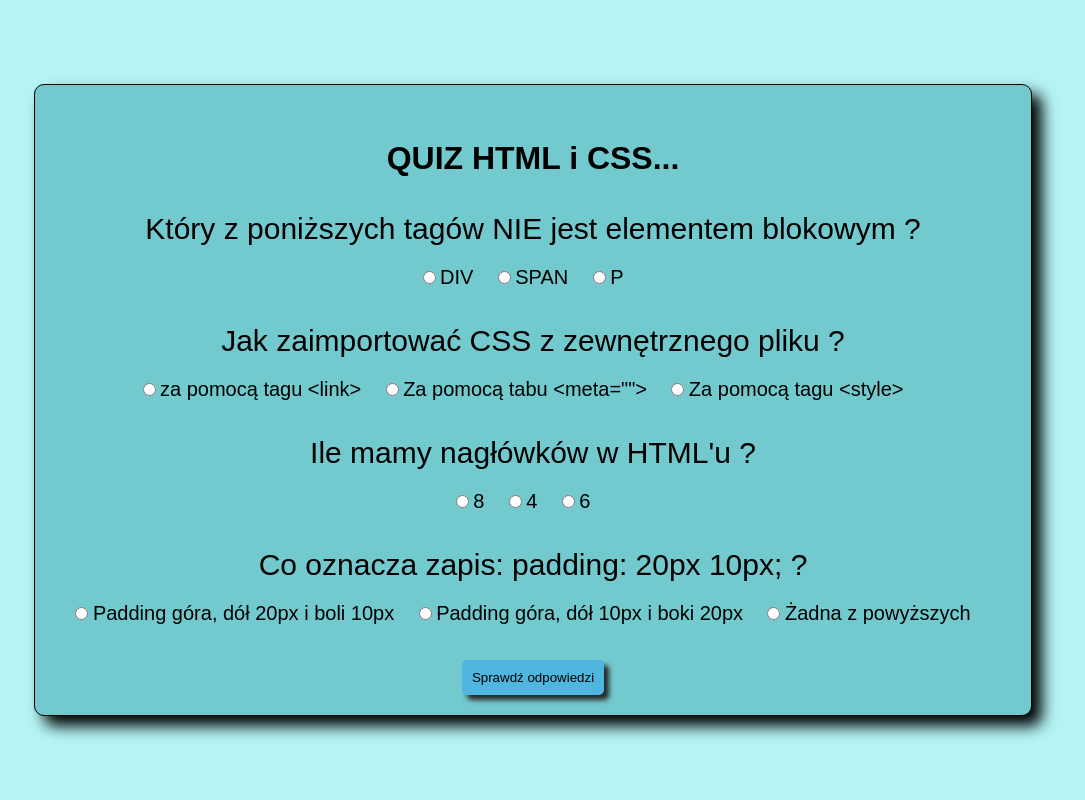
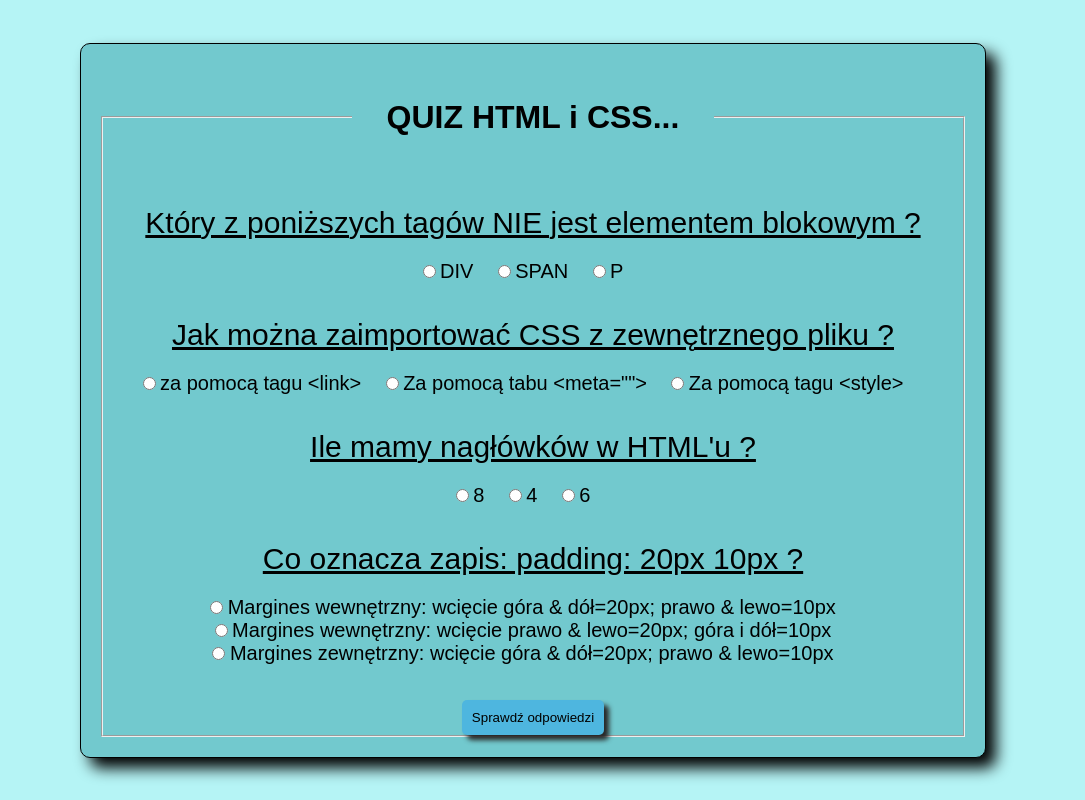
Before and after one commit to PiotrLassotta1989/apka_q, a plain HTML site: page index.html in a window 1280 px wide. Shown: the whole page, without its empty margins (107-1192 px from the left). Drawn offline with Linux system fonts and the light colour scheme.

Commit message:
poprawka02

```diff
--- a/css/style.css
+++ b/css/style.css
@@ -16,7 +16,7 @@ body {
 }
 
 .box {
-	padding: 20px 0px;
+	padding: 20px 20px;
 	background-color: rgb(114, 201, 206);
 	box-shadow: 10px 10px 15px #000;
 	border-radius: 10px;
@@ -27,12 +27,14 @@ body {
 h1 {
 	margin: 35px;
 	text-align: center;
+
 }
 
 h3.question {
 	margin-bottom: 20px;
 	font-size: 30px;
 	font-weight: normal;
+	text-decoration: underline;
 }
 
 .box-answer {
--- a/index.html
+++ b/index.html
@@ -12,8 +12,11 @@
 <body>
 
 	<form class="box" action="|">
+		<fieldset>
+			<legend>
+				<h1> QUIZ HTML i CSS...</h1>
+			</legend>
 
-		<h1> QUIZ HTML i CSS...</h1>
 
 			<div class="box-answer">
 				<h3 class="question">Który z poniższych tagów NIE jest elementem blokowym ?</h3>
@@ -30,7 +33,7 @@
 
 
 			<div class="box-answer">
-			<h3 class="question">Jak zaimportować CSS z zewnętrznego pliku ?</h3>
+				<h3 class="question">Jak można zaimportować CSS z zewnętrznego pliku ?</h3>
 
 				<input type="radio" name="question-2" id="answer-4" class="answer" value="true" />
 				<label for="answer-4">za pomocą tagu &ltlink&gt</label>
@@ -45,7 +48,7 @@
 
 			<div class="box-answer">
 				<h3 class="question">Ile mamy nagłówków w HTML'u ?</h3>
-
+				<div>
 					<input type="radio" name="question-3" id="answer-7" class="answer" value="false" />
 					<label for="answer-7">8</label>
 
@@ -55,23 +58,28 @@
 					<input type="radio" name="question-3" id="answer-9" class="answer" value="true" />
 					<label for="answer-9">6</label>
 				</div>
+			</div>
 
 			<div class="box-answer">
-			<h3 class="question"> Co oznacza zapis: padding: 20px 10px; ?</h3>
-
+				<h3 class="question"> Co oznacza zapis: padding: 20px 10px ?</h3>
+				<div>
 					<input type="radio" name="question-4" id="answer-10" class="answer" value="true" />
-			<label for="answer-10">Padding góra, dół 20px i boli 10px</label>
-
+					<label for="answer-10">Margines wewnętrzny: wcięcie góra & dół=20px; prawo & lewo=10px</label>
+				</div>
+				<div>
 					<input type="radio" name="question-4" id="answer-11" class="answer" value="false" />
-			<label for="answer-11">Padding góra, dół 10px i boki 20px</label>
-
+					<label for="answer-11">Margines wewnętrzny: wcięcie prawo & lewo=20px; góra i dół=10px </label>
+				</div>
+				<div>
 					<input type="radio" name="question-4" id="answer-12" class="answer" value="false" />
-			<label for="answer-12">Żadna z powyższych</label>
+					<label for="answer-12">Margines zewnętrzny: wcięcie góra & dół=20px; prawo & lewo=10px</label>
+				</div>
 			</div>
 
 
 
 			<button class="btn-check" type="submit">Sprawdź odpowiedzi</button>
+		</fieldset>
 	</form>
 
 	<div class="warning ">
--- a/main.js
+++ b/main.js
@@ -41,7 +41,7 @@ const handleQuiz = (e) => {
 		warningInfo.textContent = "Brawo wszystkie odpowiedzi są poprawne !";
 	} else {
 		warning.classList.add("warning-active");
-		warningInfo.textContent = "Niestety nie wszystkie odpowiedzi są poprawne ";
+		warningInfo.textContent = "Niestety niewszystkie odpowiedzi są poprawne ";
 	}
 };
 
```
Lines whose indentation alone changed are shown as unchanged.
